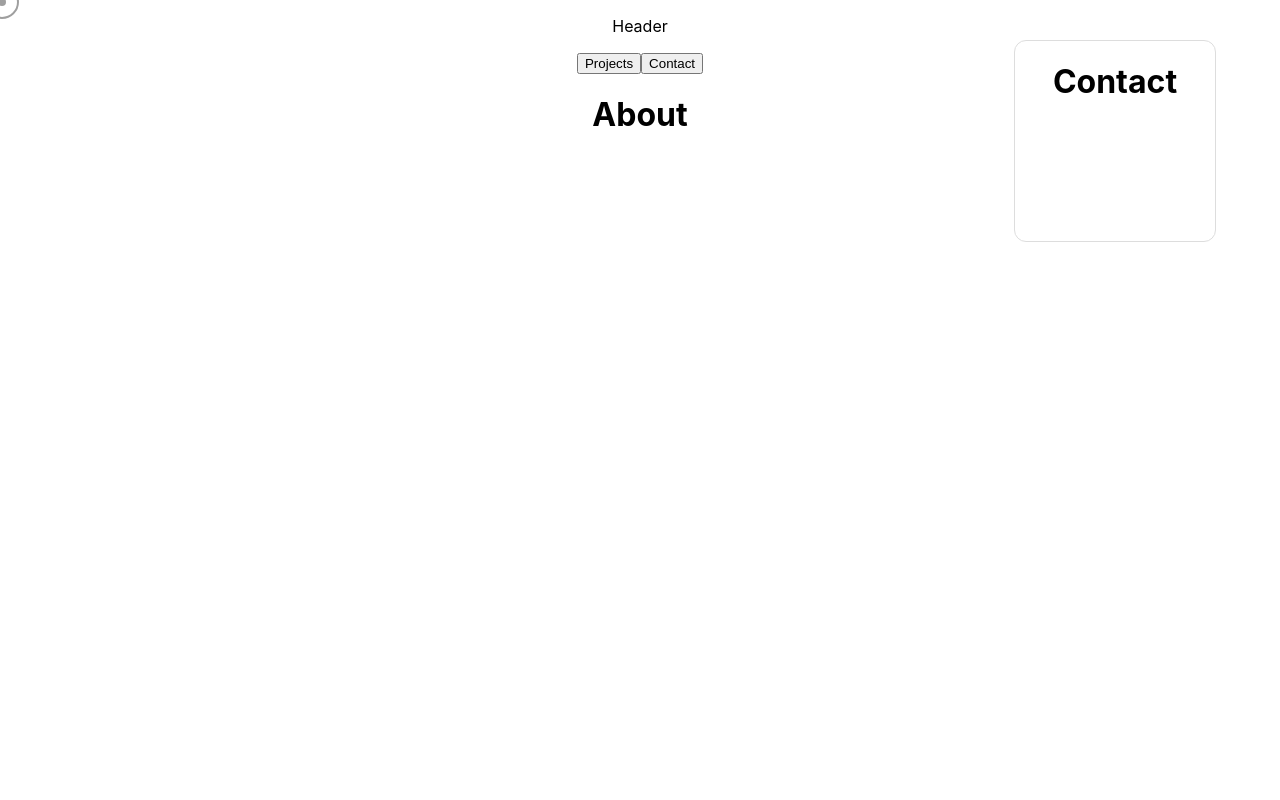
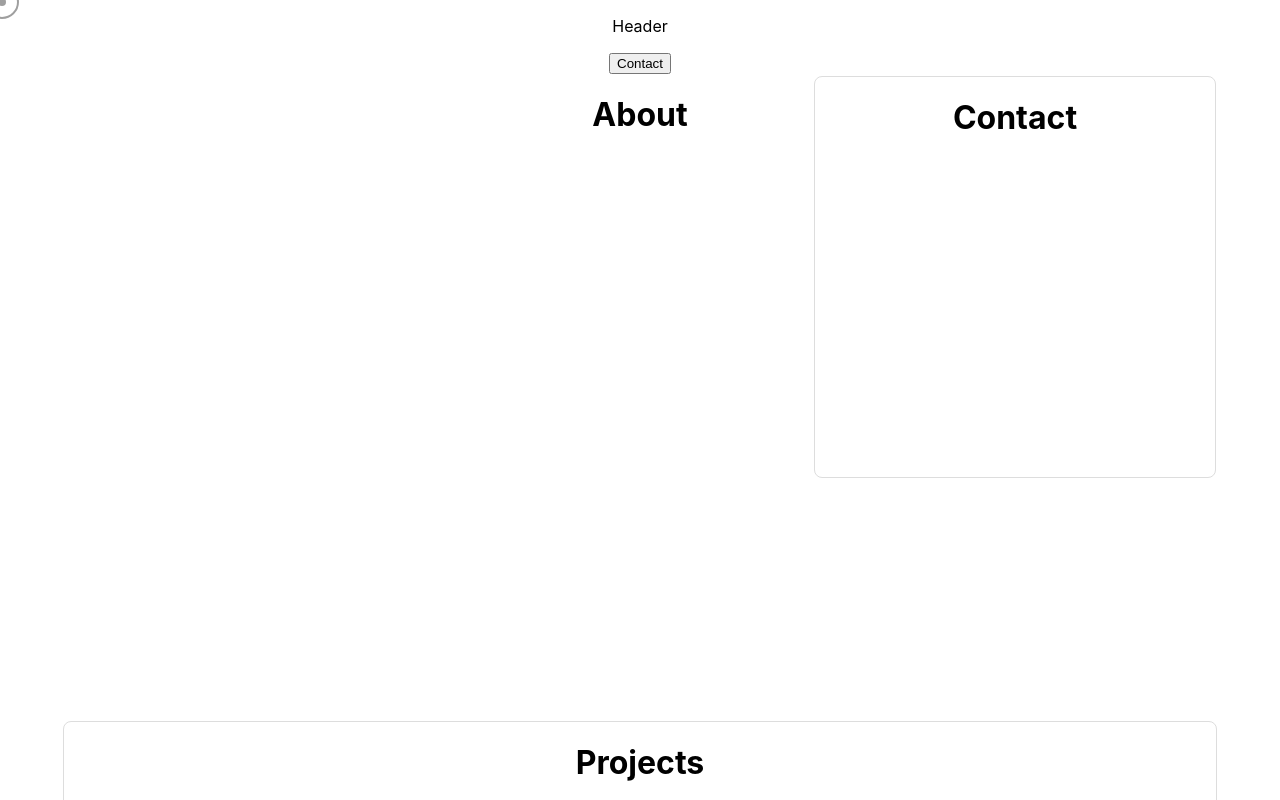
Before and after one commit to luisrrv/portfolio, a React (Create React App) app: page / in a window 1280 px wide. Both pictures are taken after a click on the button "Contact". Shown: the top 800 px of the page. Built offline with nearby package versions, Linux system fonts and the light colour scheme.

Commit message:
projects changed ux

```diff
--- a/src/App.tsx
+++ b/src/App.tsx
@@ -13,7 +13,7 @@ export interface IAppProps {
 }
 
 function App({ className }: IAppProps) {
-  const [showProjects, setShowProjects] = useState(false);
+  // const [showProjects, setShowProjects] = useState(false);
   const [showContact, setShowContact] = useState(false);
   // const projects = document.querySelector('.projects_container');
   // const contact = document.querySelector('.contact_container');
@@ -24,8 +24,8 @@ function App({ className }: IAppProps) {
       let el = document.querySelector(`.${element}_container`) as HTMLElement | null;
       if (el) {
         setTimeout(() => {
-          console.log(element);
-          console.log(type);
+          // console.log(element);
+          // console.log(type);
           if (type === 'show') {
             el && el.classList.remove('out');
             el && el.classList.add('entered');
@@ -33,8 +33,8 @@ function App({ className }: IAppProps) {
             el && el.classList.remove('entered');
             el && el.classList.add('out');
             setTimeout(()=> {
-              setShowProjects(false);
-            }, 200)
+              setShowContact(false);
+            }, 300)
           }
         }, interval);
       } else {
@@ -49,47 +49,49 @@ function App({ className }: IAppProps) {
     checkElement();
   };
 
-  const handleShowProjects = () => {
-    if (showProjects) {
-      checkElements('projects','hide');
-    } else {
-      setShowContact(false);
-      setShowProjects((prev) => !prev);
-    }
-  };
+  // const handleShowProjects = () => {
+  //   if (showProjects) {
+  //     checkElements('projects','hide');
+  //   } else {
+  //     setShowContact(false);
+  //     setShowProjects((prev) => !prev);
+  //   }
+  // };
   const handleShowContact = () => {
     if (showContact) {
       checkElements('contact','hide');
     } else {
-      setShowProjects(false);
       setShowContact((prev) => !prev);
     }
   };
 
 
   useEffect(() => {
-    console.log(showProjects);
-    showProjects && checkElements('projects', 'show');
+    // console.log(showProjects);
+    // showProjects && checkElements('projects', 'show');
     showContact && checkElements('contact', 'show');
-  },[showProjects,showContact]);
+  },[/*showProjects,*/showContact]);
 
   return (
     <div className="App">
-      <MouseTracker size={30} sizeSmall={8} />
+      <MouseTracker
+        size={30}
+        sizeSmall={8}
+      />
       <Header
-        showProjects={showProjects}
-        handleShowProjects={handleShowProjects}
+        // showProjects={showProjects}
+        // handleShowProjects={handleShowProjects}
         showContact={showContact}
         handleShowContact={handleShowContact}
       />
 
       <About />
+      <Projects /*className={'out'}*/ />
 
-      {showProjects && (
+      {/* {showProjects && (
         <>
-          <Projects className={'out'} />
         </>
-      )}
+      )} */}
       {showContact && (
         <>
           <Contact className={'out'} />
--- a/src/components/Contact/Contact.scss
+++ b/src/components/Contact/Contact.scss
@@ -1,12 +1,12 @@
 .contact_container {
     position: absolute;
-    top: 40px;
+    top: 76px;
     right: 5%;
     // transform: translate(-50%, -50%);
-    height: 200px;
-    width: 200px;
+    height: 400px;
+    width: 400px;
     background-color: #FFF;
-    border-radius: 12px;
+    border-radius: 8px;
     border: 1px solid #DDD;
 
     &.out {
--- a/src/components/Header/Header.tsx
+++ b/src/components/Header/Header.tsx
@@ -1,22 +1,22 @@
 import './Header.scss';
 
 interface HeaderProps {
-    showProjects: boolean;
+    // showProjects: boolean;
     showContact: boolean;
-    handleShowProjects: () => void;
+    // handleShowProjects: () => void;
     handleShowContact: () => void;
     // handleSetPClass: () => void;
     // handleSetCClass: () => void;
   }
 
-  export default function Header({ showProjects, showContact, handleShowProjects, handleShowContact }: HeaderProps) {
+  export default function Header({ showContact, handleShowContact }: HeaderProps) {
     // Other parts of the component
 
     return (
       <div className="header_container">
         <p>Header</p>
 
-        <button onClick={()=> {handleShowProjects();}}>Projects</button>
+        {/* <button onClick={()=> {handleShowProjects();}}>Projects</button> */}
         <button onClick={()=> {handleShowContact();}}>Contact</button>
 
       </div>
--- a/src/components/Projects/Projects.scss
+++ b/src/components/Projects/Projects.scss
@@ -4,20 +4,21 @@
     top: 50%;
     transform: translate(-50%, 50%);
     height: 80%;
-    width: 80%;
+    width: 90%;
+    max-width: 1200px;
     background-color: #FFF;
-    border-radius: 12px;
+    border-radius: 8px;
     border: 1px solid #DDD;
 
-    &.out {
-        opacity: 0;
-        transform: translate(-50%, -60%);
-        transition: opacity 0.3s ease-in-out, transform 0.3s ease-in-out;
-    }
-    &.entered {
-        opacity: 1;
-        top: 50%;
-        transform: translate(-50%, -50%);
-        transition: opacity 0.3s ease-in-out, transform 0.3s ease-in-out;
-    }
+    // &.out {
+    //     opacity: 0;
+    //     transform: translate(-50%, -60%);
+    //     transition: opacity 0.3s ease-in-out, transform 0.3s ease-in-out;
+    // }
+    // &.entered {
+    //     opacity: 1;
+    //     top: 50%;
+    //     transform: translate(-50%, -50%);
+    //     transition: opacity 0.3s ease-in-out, transform 0.3s ease-in-out;
+    // }
 }
```
